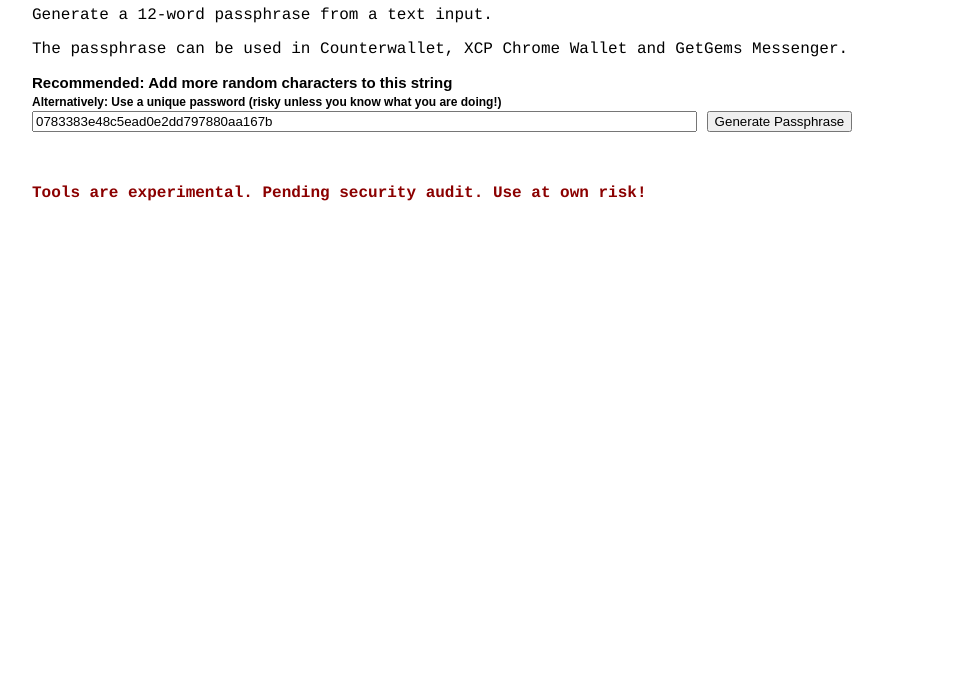
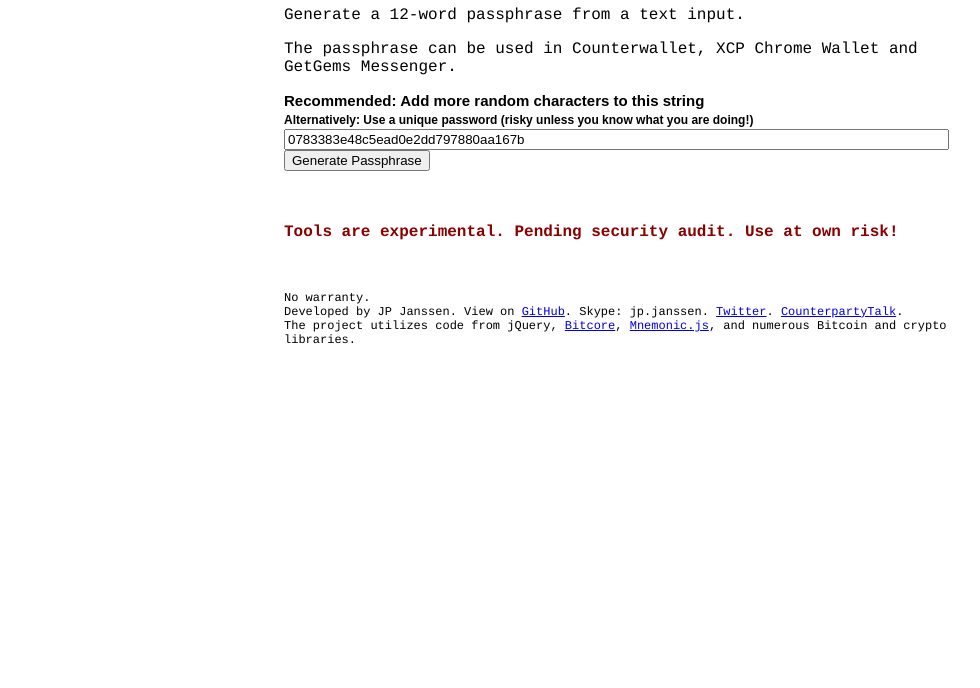
Before and after one commit to Jpja/BTC-and-XCP-Passphrase-Tools, a plain HTML site: page brain-passphrase.html in a window 1280 px wide. Shown: the part 112-800 px from the top of the page, without its empty margins (6-986 px from the left). Drawn offline with Linux system fonts and the light colour scheme.

Commit message:
Update brain-passphrase.html

```diff
--- a/brain-passphrase.html
+++ b/brain-passphrase.html
@@ -1,3 +1,4 @@
+
 <!DOCTYPE html>
 <html>
 <head>
@@ -29,8 +30,27 @@
 		*/
 		!function(a,b,c,d,e,f,g,h,i){function j(a){var b,c=a.length,e=this,f=0,g=e.i=e.j=0,h=e.S=[];for(c||(a=[c++]);d>f;)h[f]=f++;for(f=0;d>f;f++)h[f]=h[g=t&g+a[f%c]+(b=h[f])],h[g]=b;(e.g=function(a){for(var b,c=0,f=e.i,g=e.j,h=e.S;a--;)b=h[f=t&f+1],c=c*d+h[t&(h[f]=h[g=t&g+b])+(h[g]=b)];return e.i=f,e.j=g,c})(d)}function k(a,b){return b.i=a.i,b.j=a.j,b.S=a.S.slice(),b}function l(a,b){var c,d=[],e=typeof a;if(b&&"object"==e)for(c in a)try{d.push(l(a[c],b-1))}catch(f){}return d.length?d:"string"==e?a:a+"\0"}function m(a,b){for(var c,d=a+"",e=0;e<d.length;)b[t&e]=t&(c^=19*b[t&e])+d.charCodeAt(e++);return o(b)}function n(c){try{return p?o(p.randomBytes(d)):(a.crypto.getRandomValues(c=new Uint8Array(d)),o(c))}catch(e){return[+new Date,a,(c=a.navigator)&&c.plugins,a.screen,o(b)]}}function o(a){return String.fromCharCode.apply(0,a)}var p,q=c.pow(d,e),r=c.pow(2,f),s=2*r,t=d-1,u=c["seed"+i]=function(a,f,g){var h=[];f=1==f?{entropy:!0}:f||{};var p=m(l(f.entropy?[a,o(b)]:null==a?n():a,3),h),t=new j(h);return m(o(t.S),b),(f.pass||g||function(a,b,d,e){return e&&(e.S&&k(e,t),a.state=function(){return k(t,{})}),d?(c[i]=a,b):a})(function(){for(var a=t.g(e),b=q,c=0;r>a;)a=(a+c)*d,b*=d,c=t.g(1);for(;a>=s;)a/=2,b/=2,c>>>=1;return(a+c)/b},p,"global"in f?f.global:this==c,f.state)};if(m(c[i](),b),g&&g.exports){g.exports=u;try{p=require("crypto")}catch(v){}}else h&&h.amd&&h(function(){return u})}(this,[],Math,256,6,52,"object"==typeof module&&module,"function"==typeof define&&define,"random");
 	</script>
+
+	<style>
+		#page-wrap {
+			 width: 700px;
+			 margin: 0 auto;
+		}
+		table, th, td {
+			border: 0px solid black;
+			border-collapse: collapse;
+		}
+		th, td {
+			padding: 5px;
+			text-align: left;
+		}
+		#footer {
+			font-size: 12px;
+		}
+	</style>
 </head>
 <body style="font-family:courier; padding:30px" onload="randomHashInput()">
+	<div id="page-wrap">
 
 <h1>Passphrase from Text Input</h1>
 <p>Generate a 12-word passphrase from a text input.</p>
@@ -83,5 +103,11 @@ function myFunction() {
 }
 </script>
 
+	<div style="margin-top: 50px; margin-bottom: 0px;" id="footer">
+		No warranty.<br />
+		Developed by JP Janssen. View on <a href="https://github.com/jpja">GitHub</a>. Skype: jp.janssen. <a href="https://twitter.com/jp_janssen">Twitter</a>. <a href="https://counterpartytalk.org/users/jpja/activity">CounterpartyTalk</a>.<br />
+		The project utilizes code from jQuery, <a href="https://github.com/bitpay/bitcore">Bitcore</a>, <a href="http://github.com/ggozad/mnemonic.js">Mnemonic.js</a>, and numerous Bitcoin and crypto libraries.
+	</div>
+	</div>
 </body>
 </html>
```
